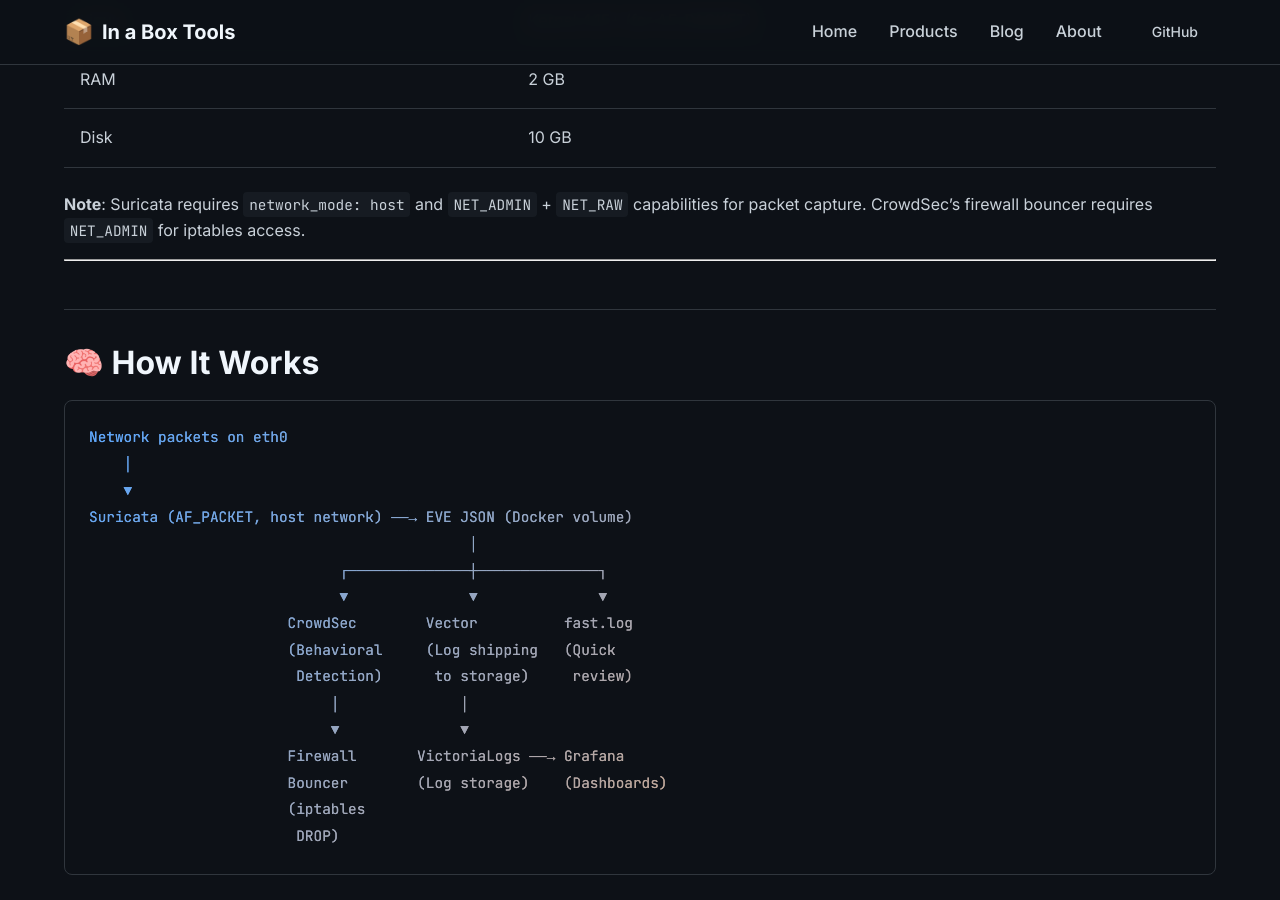
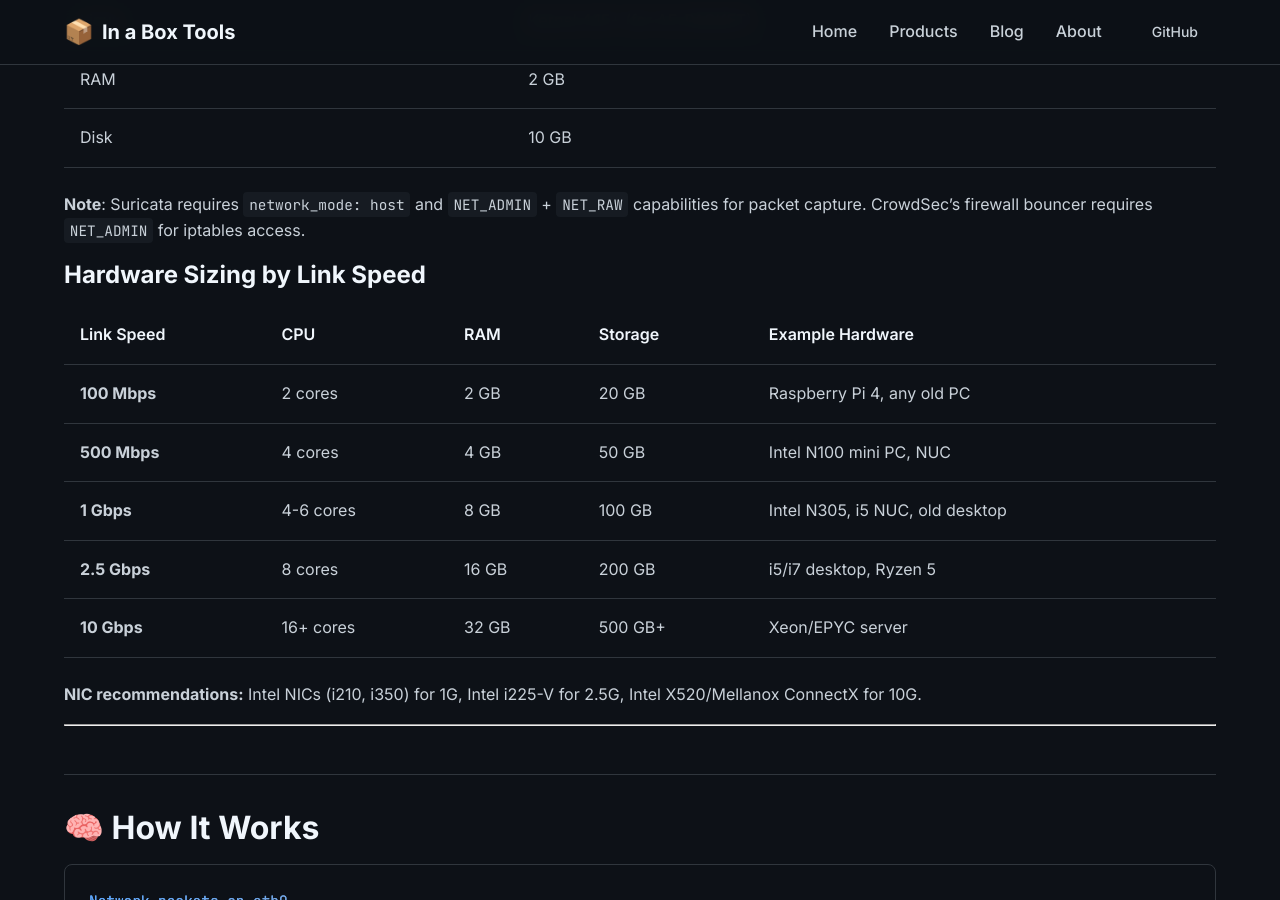
Before and after one commit to matijazezelj/in-a-box-tools-tech, a Jekyll site: the page built from _products/nib.md, in a window 1280 px wide and 900 px high, scrolled down 1413 px. Built offline with Jekyll 4.4.1, drawn with Linux system fonts in a browser that asks for light colours.

Commit message:
docs(nib): add hardware sizing recommendations by link speed

```diff
--- a/_products/nib.md
+++ b/_products/nib.md
@@ -41,6 +41,18 @@
 | Disk | 10 GB |
 
 > **Note**: Suricata requires `network_mode: host` and `NET_ADMIN` + `NET_RAW` capabilities for packet capture. CrowdSec's firewall bouncer requires `NET_ADMIN` for iptables access.
+
+### Hardware Sizing by Link Speed
+
+| Link Speed | CPU | RAM | Storage | Example Hardware |
+|------------|-----|-----|---------|------------------|
+| **100 Mbps** | 2 cores | 2 GB | 20 GB | Raspberry Pi 4, any old PC |
+| **500 Mbps** | 4 cores | 4 GB | 50 GB | Intel N100 mini PC, NUC |
+| **1 Gbps** | 4-6 cores | 8 GB | 100 GB | Intel N305, i5 NUC, old desktop |
+| **2.5 Gbps** | 8 cores | 16 GB | 200 GB | i5/i7 desktop, Ryzen 5 |
+| **10 Gbps** | 16+ cores | 32 GB | 500 GB+ | Xeon/EPYC server |
+
+**NIC recommendations:** Intel NICs (i210, i350) for 1G, Intel i225-V for 2.5G, Intel X520/Mellanox ConnectX for 10G.
 
 ---
 
```
